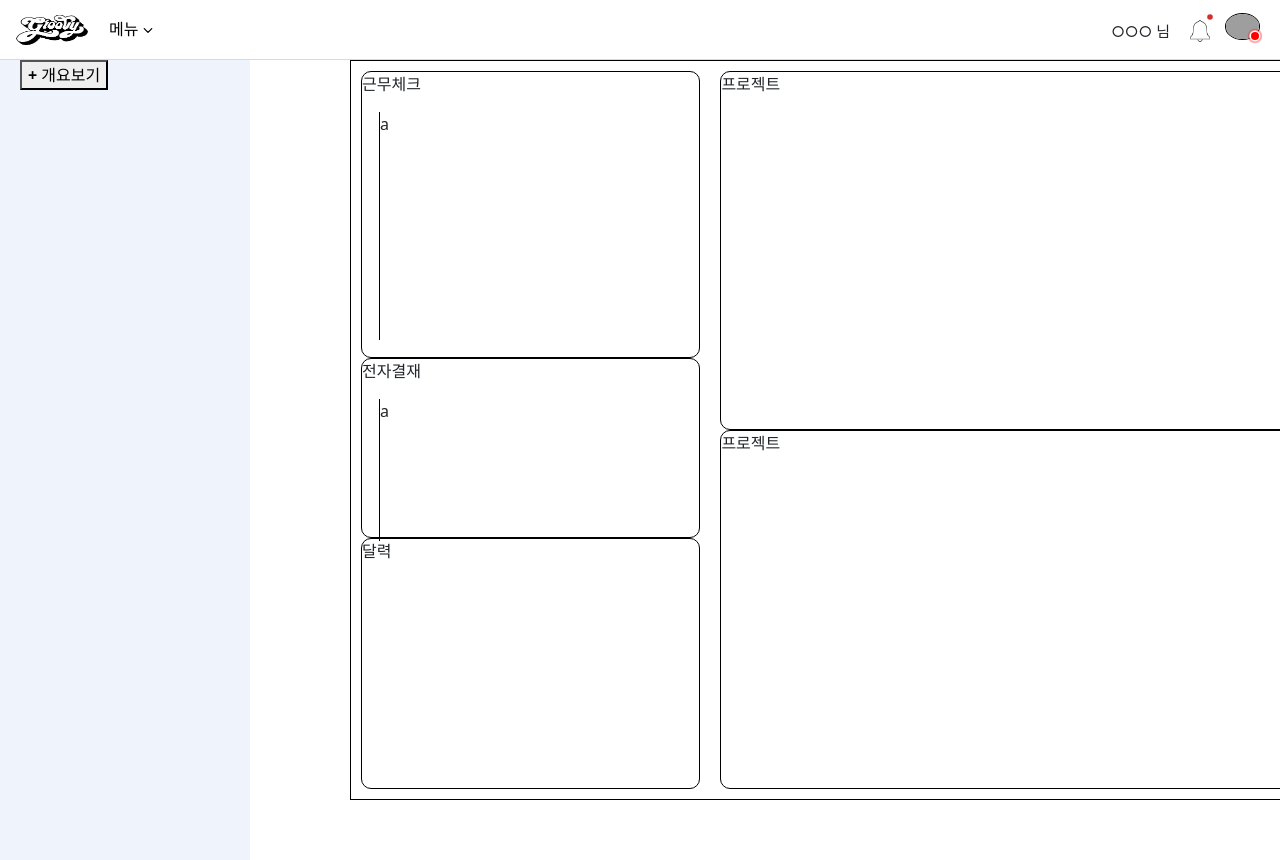
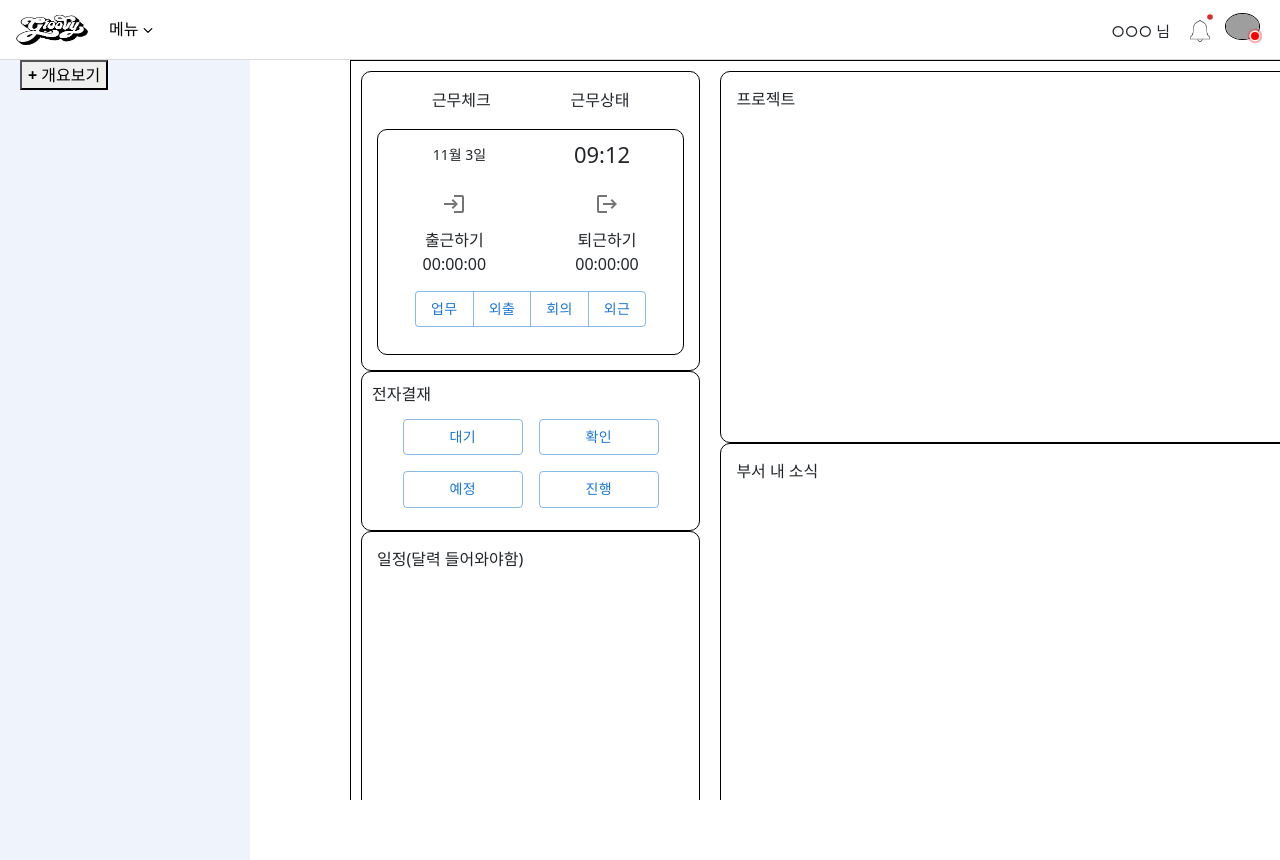
Before and after one commit to hipese/Groovy_React, a React (Create React App) app: page /Groovy/dashboard in a window 1280 px wide. Built offline with nearby package versions, Linux system fonts and the light colour scheme; grey boxes are pictures that could not be loaded.

Commit message:
dashboard grid modified

```diff
--- a/src/pages/DashBoard/DashBoard.js
+++ b/src/pages/DashBoard/DashBoard.js
@@ -3,15 +3,82 @@ import { styled } from '@mui/material/styles';
 import Box from '@mui/material/Box';
 import Paper from '@mui/material/Paper';
 import style from './DashBoard.module.css';
-import { Grid } from '@mui/material';
+import { Button, ButtonGroup, Grid, IconButton } from '@mui/material';
+import LoginIcon from '@mui/icons-material/Login';
+import LogoutIcon from '@mui/icons-material/Logout';
 
 
 const Worksection = () => {
     return(
         <div className={style.worksection}>
-            <p>근무체크</p>
-            <div className={style.contentsDiv}>
-                a
+            <div className={`${style.padding15} ${style.height20}`}>
+                <div className={`${style.left50}`}>
+                    근무체크
+                </div>
+                <div className={`${style.right50}`}>
+                    근무상태
+                </div>
+            </div>
+            <div className={style.workContents}>
+                <div className={style.padding10}>
+                    <div className={style.dateDiv}>
+                        <div className={`${style.today_date} ${style.left50}`} id='today_date'>
+                                11월 3일
+                        </div>
+                        <div className={`${style.clock} ${style.right50}`} id='clock'>
+                            09:12
+                        </div>
+                    </div>
+                </div>
+                <div>
+                    <div>
+                        <Grid container rowSpacing={2}>
+                            <Grid xs={6} className={style.center}>
+                                <IconButton aria-label="login" size="large">
+                                    <LoginIcon>
+                                    </LoginIcon>
+                                </IconButton>
+                            </Grid>
+                            <Grid xs={6} className={style.center}>
+                                <IconButton aria-label="login" size="large">
+                                    <LogoutIcon/>
+
+                                </IconButton>
+                            </Grid>
+                            <Grid xs={6} className={style.center}>
+                                <div>
+                                    출근하기
+                                </div>
+                            </Grid>
+                            <Grid xs={6} className={style.center}>
+                                <div>
+                                    퇴근하기
+                                </div>
+                            </Grid>
+                            <Grid xs={6} className={style.center}>
+                                <div>
+                                    00:00:00
+                                </div>
+                            </Grid>
+                            <Grid xs={6} className={style.center}>
+                                <div>
+                                    00:00:00
+                                </div>
+                            </Grid>
+                        </Grid>
+                    </div>
+                    <div>
+                        <Grid className={`${style.center} ${style.paddingtop15}`}>
+                            <ButtonGroup aria-label="outlined button group">
+                                <Button>업무</Button>
+                                <Button>외출</Button>
+                                <Button>회의</Button>
+                                <Button>외근</Button>
+                            </ButtonGroup>
+                        </Grid>
+
+                    </div>
+                </div>
             </div>
         </div>
     )
@@ -20,9 +87,28 @@ const Worksection = () => {
 const Signsection = () => {
     return (
         <div className={style.signsection}>
-            <p>전자결재</p>
-            <div className={style.contentsDiv}>
-                a
+            <div className={`${style.padding10}`}>
+                전자결재
+            </div>
+            <div className={`${style.signContents} ${style.center}`}>
+                <Box sx={{ '& button': { m: 1 } }}>
+                    <div className={`${style.signBtns}`}>
+                        <Button variant="outlined" size="medium">
+                            대기
+                        </Button>
+                        <Button variant="outlined" size="medium">
+                            확인
+                        </Button>
+                    </div>
+                    <div className={`${style.signBtns}`}>
+                        <Button variant="outlined" size="medium">
+                        예정
+                        </Button>
+                        <Button variant="outlined" size="medium">
+                        진행
+                        </Button>
+                    </div>
+                </Box>
             </div>
         </div>
     )
@@ -31,7 +117,9 @@ const Signsection = () => {
 const Calandarsection = () => {
     return (
         <div className={style.calandarsection}>
-            <p>달력</p>
+            <div className={style.padding15}>
+                일정(달력 들어와야함)
+            </div>
 
         </div>
     )
@@ -40,7 +128,20 @@ const Calandarsection = () => {
 const ProjectSection = () => {
     return (
         <div className={style.projectsection}>
-            <p>프로젝트</p>
+            <div className={style.padding15}>
+                프로젝트
+            </div>
+
+        </div>
+    )
+}
+
+const NoticeSection = () => {
+    return (
+        <div className={style.projectsection}>
+            <div className={style.padding15}>
+                부서 내 소식
+            </div>
         </div>
     )
 }
@@ -55,7 +156,7 @@ const DashBoard=()=>{
             </div>
             <div className={style.right}>
                 <ProjectSection/>
-                <ProjectSection/>
+                <NoticeSection/>
             </div>
         </div>
 
--- a/src/pages/DashBoard/DashBoard.module.css
+++ b/src/pages/DashBoard/DashBoard.module.css
@@ -9,7 +9,7 @@ div{
 .guideDiv{
     border: 1px solid black;
     width: 1200px;
-    height: 100%;
+    height: 765px;
     margin-left: 100px;
 }
 
@@ -31,21 +31,23 @@ div{
     border: 1px solid black;
     border-radius: 10px;
     width: 100%;
-    height: 40%;
+    height: 300px;
+    padding: 15px;
+    padding-top: 0px;
 }
 
 .signsection{
     border: 1px solid black;
     border-radius: 10px;
     width: 100%;
-    height: 25%;
+    height: 160px;
 }
 
 .calandarsection{
     border: 1px solid black;
     border-radius: 10px;
     width: 100%;
-    height: 35%;
+    height: 290px;
 }
 
 .projectsection{
@@ -55,9 +57,90 @@ div{
     height: 50%;
 }
 
+.workContents{
+    border: 1px solid black;
+    border-radius: 10px;
+    width: 100%;
+    height: 80%;
+    margin: auto;
+}
+
+.signContents{
+
+    width: 90%;
+    height: 60%;
+    margin: auto;
+}
+
+.signBtns>button{
+    width: 120px;
+}
+
 .contentsDiv{
     border-left: 1px solid black;
     width: 90%;
     height: 80%;
     margin: auto;
 }
+
+.borderbtm{
+    border-bottom: 1px solid grey;
+}
+
+.padding15{
+    padding: 15px;
+}
+.padding10{
+    padding: 10px;
+}
+
+.today_date{
+    font-size: 14px;
+}
+.clock{
+    font-size: 22px;
+}
+
+.float{
+    float: left;
+}
+
+.dateDiv{
+    width: 100%;
+    height: 30px;
+}
+
+.left50{
+    width: 50%;
+    height: 100%;
+    float: left;
+    display: flex;
+    justify-content: center;
+    align-items: center;
+}
+.right50{
+    width: 50%;
+    height: 100%;
+    float: left;
+    display: flex;
+    justify-content: center;
+    align-items: center;
+}
+
+.height20{
+    height: 20%;
+}
+
+.center{
+    display: flex;
+    justify-content: center;
+    align-items: center;
+}
+
+.width100{
+    width: 100%;
+}
+
+.paddingtop15{
+    padding-top: 15px;
+}
```
